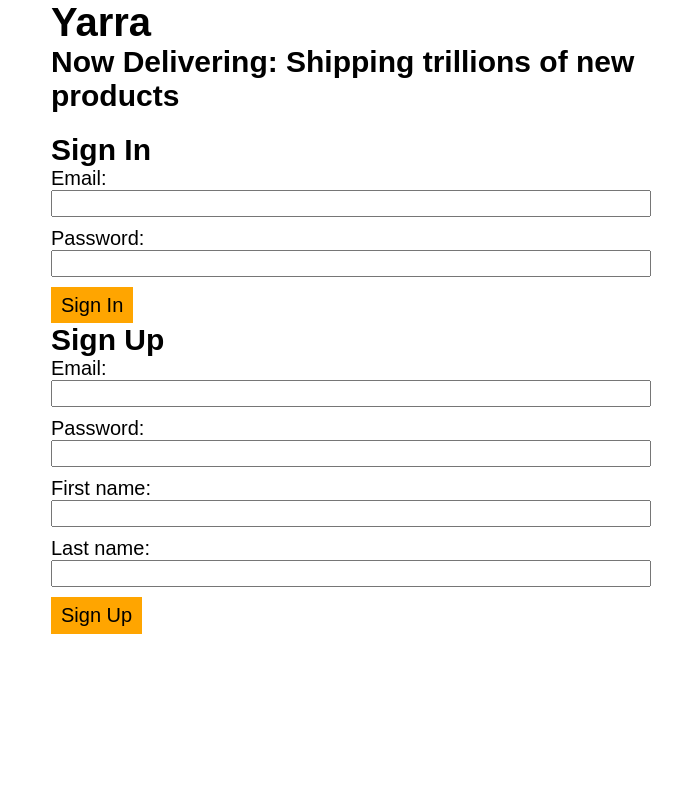
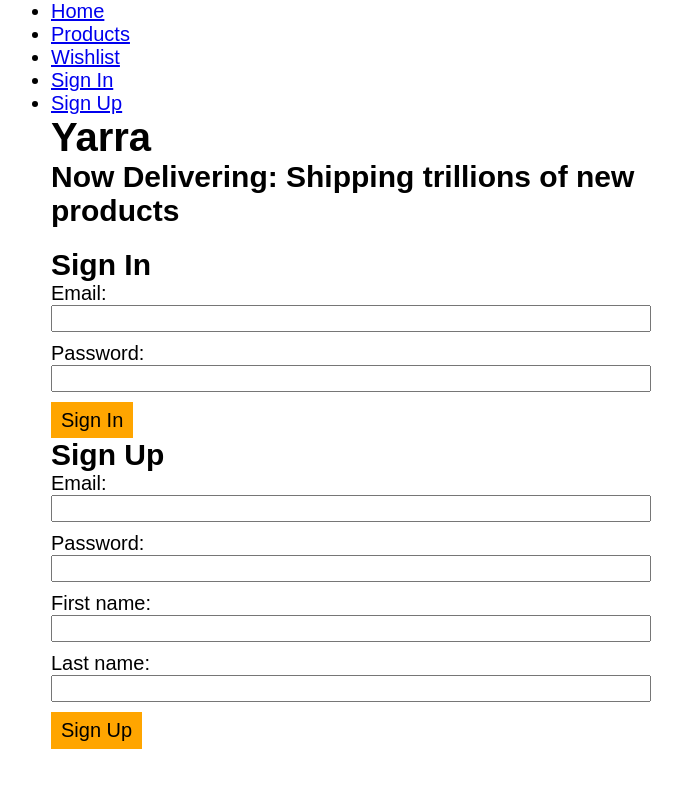
Before and after one commit to Coder-Academy-Patterns/yarra, a React (Create React App) app in the folder web/: page / in a window 1280 px wide. Shown: the top 788 px of the page, without its empty margins (289-971 px from the left). Built offline with nearby package versions, Linux system fonts and the light colour scheme.

Commit message:
Add primary nav

```diff
--- a/web/src/App.js
+++ b/web/src/App.js
@@ -5,6 +5,7 @@ import {
   Route,
   Link
 } from 'react-router-dom'
+import PrimaryNav from './components/PrimaryNav'
 import SignInForm from './components/SignInForm'
 import SignUpForm from './components/SignUpForm'
 import ProductList from './components/ProductList'
@@ -111,6 +112,7 @@ class App extends Component {
     return (
       <Router>
         <div className="App">
+          <PrimaryNav />
           <Route exact path='/'
             render={ () => <Fragment>
               <h1>Yarra</h1>
--- /dev/null
+++ b/web/src/components/PrimaryNav.js
@@ -0,0 +1,19 @@
+import React from 'react'
+import { Link } from 'react-router-dom'
+
+function PrimaryNav({
+}) {
+  return (
+    <nav className='primary'>
+      <ul>
+        <li><Link to='/' exact>Home</Link></li>
+        <li><Link to='/products' exact>Products</Link></li>
+        <li><Link to='/wishlist' exact>Wishlist</Link></li>
+        <li><Link to='/signin' exact>Sign In</Link></li>
+        <li><Link to='/register' exact>Sign Up</Link></li>
+      </ul>
+    </nav>
+  )
+}
+
+export default PrimaryNav
```
